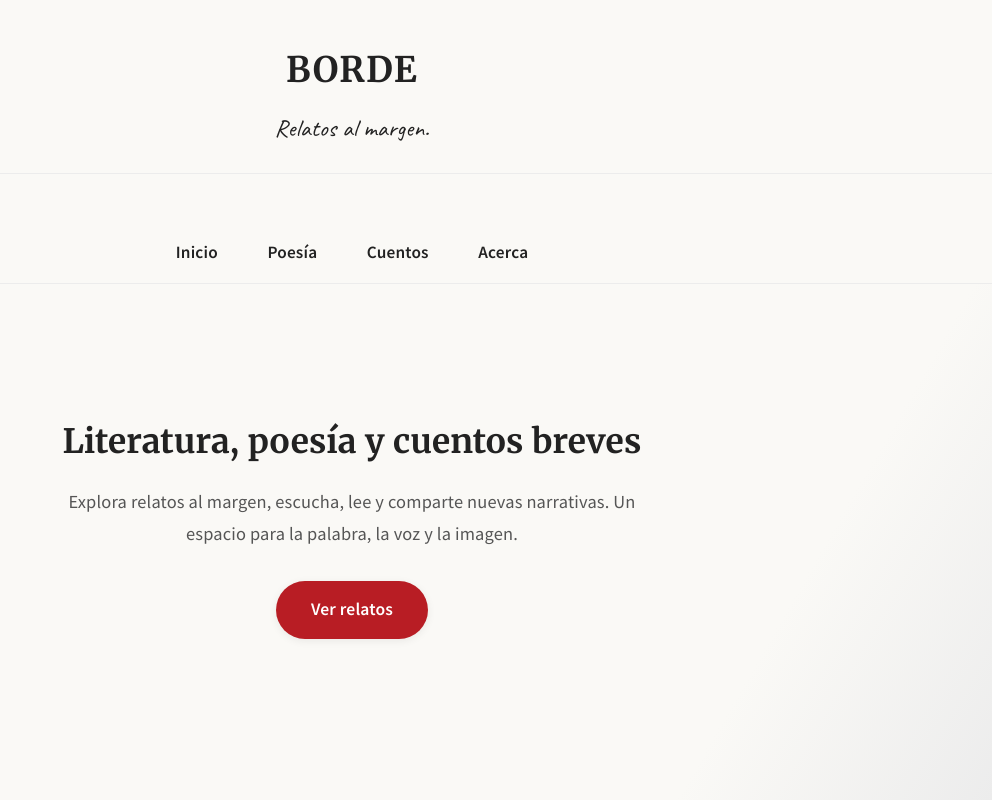
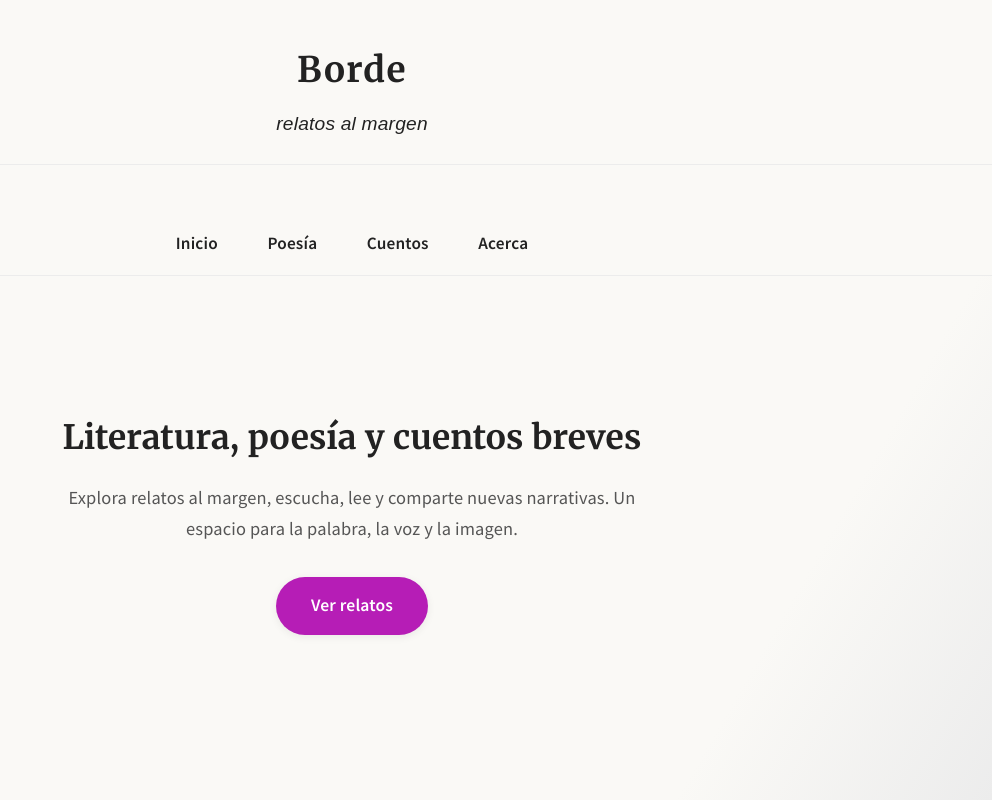
Before and after one commit to MartinMaguna/BORDE, a plain HTML site: page index.html in a window 1280 px wide. Shown: the top 800 px of the page, without its empty margins (288-1280 px from the left). Drawn offline with Linux system fonts and the light colour scheme.

Commit message:
ajustes 02

```diff
--- a/index.html
+++ b/index.html
@@ -18,8 +18,8 @@
 
     <div class="hero-header-container">
         <header role="banner" class="header">
-            <h1 tabindex="0">BORDE</h1>
-            <p class="subtitle" tabindex="0"> Relatos al margen.</p>
+            <h1 tabindex="0">Borde</h1>
+            <p class="subtitle" tabindex="0"> relatos al margen</p>
         </header>
         <nav role="navigation" aria-label="Menú principal" class="nav">
             <button id="menu-toggle" aria-expanded="false" aria-controls="menu-list">☰ Menú</button>
--- a/styles.css
+++ b/styles.css
@@ -59,7 +59,7 @@
   --color-bg: #faf9f6;
   --color-text: #222;
   --color-primary: #222;
-  --color-secondary: #b81d24;
+  --color-secondary: rgb(182, 29, 182);
   --color-accent: #e0b354;
   --color-card: #fff;
   --color-card-hover: #f5f5f5;
@@ -108,11 +108,11 @@ body {
 }
 
 .subtitle {
-  font-size: 1.5rem;
+  font-size: 1.2rem;
   color: var(--color-primary);
   margin-top: 0.5rem;
-  font-family: 'Caveat', cursive;
-  font-style: normal;
+  font-family: 'arial', cursive;
+  font-style: italic;
   font-weight: 400;
   letter-spacing: 0.01em;
 }
@@ -189,7 +189,7 @@ body {
 
 @media (min-width: 600px) {
   .literatura-lista {
-    grid-template-columns: repeat(2, 1fr);
+    grid-template-columns: 1fr;
     gap: 2.5rem;
   }
 }
@@ -207,7 +207,7 @@ body {
   border: 1.5px solid #ececec;
   border-radius: var(--border-radius);
   box-shadow: var(--shadow);
-  width: 60%;
+  width: 95%;
   margin: 0 auto;
   overflow: hidden;
   display: flex;
```
